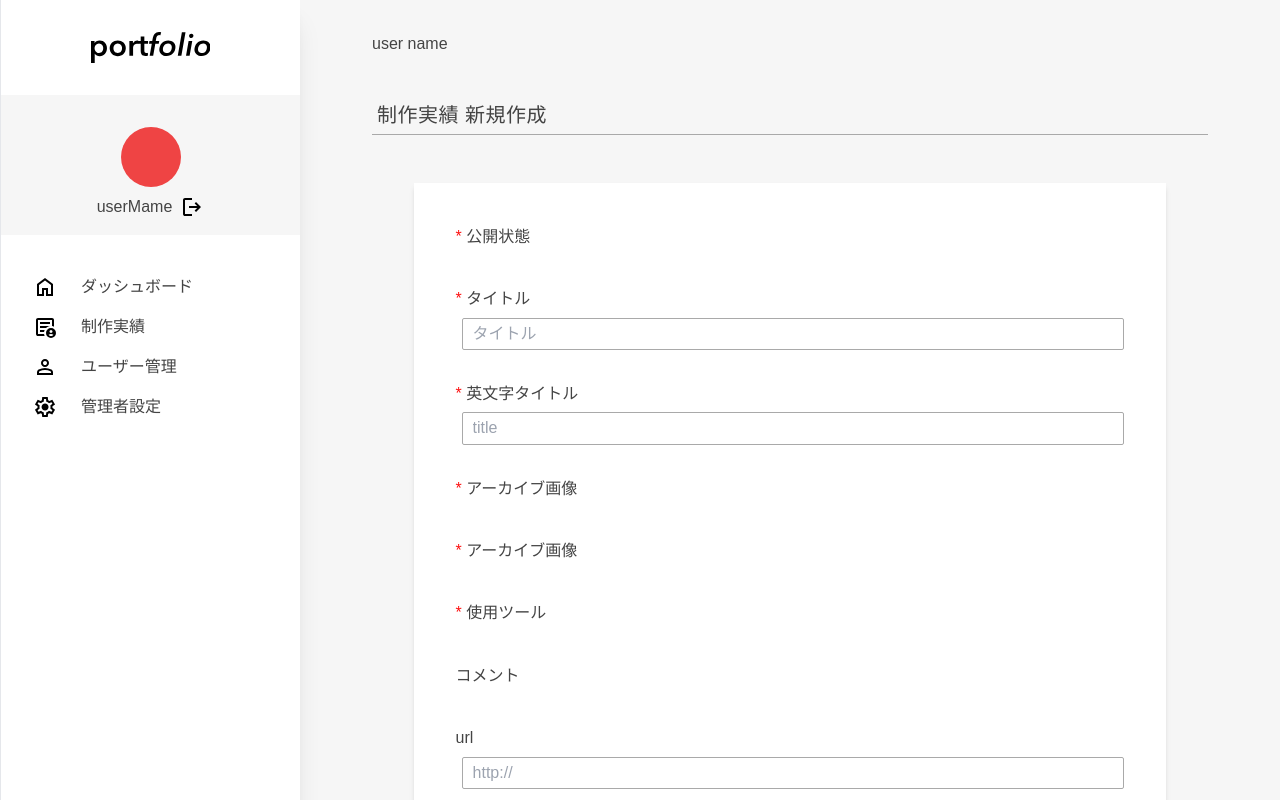
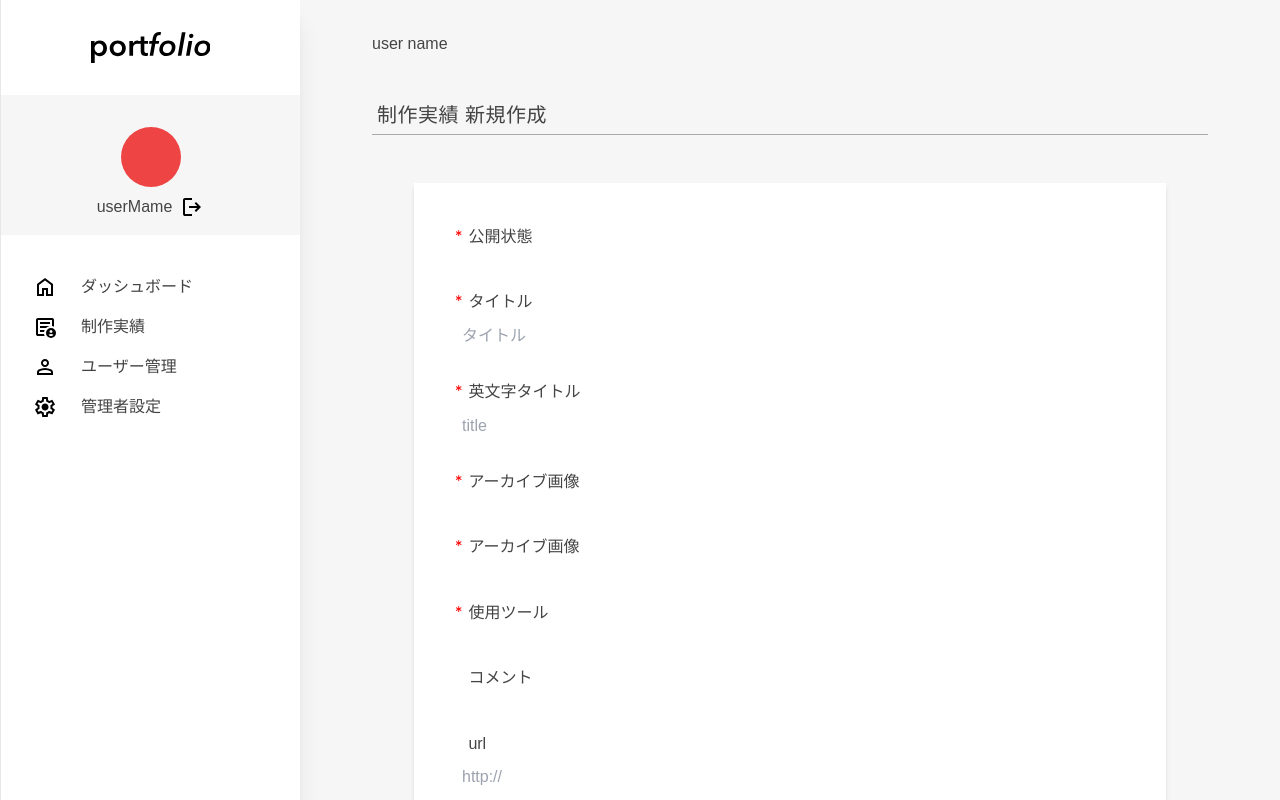
Before and after one commit to norizone/portfolio_admin, a Next.js app: page /works/create in a window 1280 px wide. Shown: the top 800 px of the page. Built offline with nearby package versions, Linux system fonts and the light colour scheme; a web font is replaced by a local one.

Commit message:
update: 入力 component

```diff
--- a/src/components/input/BaseInput.tsx
+++ b/src/components/input/BaseInput.tsx
@@ -8,6 +8,7 @@ export type BaseInputProps = {
   disabled?: boolean
   onChange: (event: React.ChangeEvent<HTMLInputElement>) => void
   value?: string | number
+  inputClassName: string
   inputProps?: InputHTMLAttributes<HTMLInputElement>
 }
 
@@ -20,7 +21,8 @@ export const BaseInput = forwardRef<HTMLInputElement, BaseInputProps>(
       disabled,
       onChange,
       value,
-      ...inputProps
+      inputClassName,
+      inputProps,
     } = props
     return (
       <input
@@ -32,7 +34,7 @@ export const BaseInput = forwardRef<HTMLInputElement, BaseInputProps>(
         value={value}
         {...inputProps}
         ref={ref}
-        className="border border-border w-full py-[.2em] px-[.6em] rounded-sm  font-normal"
+        className={inputClassName}
       />
     )
   }
--- /dev/null
+++ b/src/components/input/ImageInput.tsx
@@ -0,0 +1,26 @@
+import { forwardRef } from 'react'
+import BaseInput, { BaseInputProps } from './BaseInput'
+import { twMerge } from 'tailwind-merge'
+
+export type Props = Omit<BaseInputProps, 'inputClassName' | 'type'> & {
+  customClassName?: string
+}
+
+export const ImageInput = forwardRef<HTMLInputElement, Props>((props, ref) => {
+  const { customClassName, ...baseInputProps } = props
+  return (
+    <BaseInput
+      type="file"
+      inputProps={{
+        accept: '.jpg,.jpeg,.png,.pdf',
+      }}
+      inputClassName={twMerge(
+        'border-none w-full py-[.4em] px-[.6em] rounded-sm font-normal placeholder-fc-placeholder',
+        customClassName
+      )}
+      {...baseInputProps}
+    />
+  )
+})
+
+ImageInput.displayName = 'ImageInput'
--- /dev/null
+++ b/src/components/input/PrimaryInput.tsx
@@ -0,0 +1,26 @@
+import { forwardRef } from 'react'
+import BaseInput, { BaseInputProps } from './BaseInput'
+import { twMerge } from 'tailwind-merge'
+
+export type Props = Omit<BaseInputProps, 'inputClassName'> & {
+  customClassName?: string
+}
+
+export const PrimaryInput = forwardRef<HTMLInputElement, Props>(
+  (props, ref) => {
+    const { customClassName, ...baseInputProps } = props
+
+    return (
+      <BaseInput
+        ref={ref}
+        inputClassName={twMerge(
+          'border border-border w-full py-[.4em] px-[.6em] rounded-sm font-normal placeholder-fc-placeholder',
+          customClassName
+        )}
+        {...baseInputProps}
+      />
+    )
+  }
+)
+
+PrimaryInput.displayName = 'PrimaryInput'
--- /dev/null
+++ b/src/components/textArea/BaseTexArea.tsx
@@ -0,0 +1,42 @@
+'use client'
+import { forwardRef, TextareaHTMLAttributes } from 'react'
+
+export type BaseTextAreaProps = {
+  name: string
+  placeholder?: string
+  disabled?: boolean
+  onChange: (event: React.ChangeEvent<HTMLTextAreaElement>) => void
+  value?: string | number
+  textAreaProps?: TextareaHTMLAttributes<HTMLTextAreaElement>
+  textAreaClassName: string
+}
+
+export const BaseTextArea = forwardRef<HTMLTextAreaElement, BaseTextAreaProps>(
+  (props, ref) => {
+    const {
+      name,
+      placeholder,
+      disabled,
+      onChange,
+      value,
+      textAreaClassName,
+      textAreaProps,
+    } = props
+    return (
+      <textarea
+        name={name}
+        placeholder={placeholder}
+        onChange={onChange}
+        disabled={disabled}
+        value={value}
+        ref={ref}
+        className={textAreaClassName}
+        {...textAreaProps}
+      />
+    )
+  }
+)
+
+BaseTextArea.displayName = 'BaseTextArea'
+
+export default BaseTextArea
--- /dev/null
+++ b/src/components/textArea/PrimaryTextArea.tsx
@@ -0,0 +1,27 @@
+import { forwardRef } from 'react'
+import { twMerge } from 'tailwind-merge'
+import BaseTextArea, { BaseTextAreaProps } from './BaseTexArea'
+
+export type Props = Omit<BaseTextAreaProps, 'textAreaClassName'> & {
+  customClassName?: string
+}
+
+export const PrimaryTextArea = forwardRef<HTMLTextAreaElement, Props>(
+  (props, ref) => {
+    const { customClassName, value, ...baseInputProps } = props
+
+    return (
+      <BaseTextArea
+        ref={ref}
+        value={value}
+        textAreaClassName={twMerge(
+          'border border-border w-full py-[.4em] px-[.6em] rounded-sm  font-normal placeholder-fc-placeholder min-h-[10em]',
+          customClassName
+        )}
+        {...baseInputProps}
+      />
+    )
+  }
+)
+
+PrimaryTextArea.displayName = 'PrimaryTextArea'
--- a/src/components/textBlock/ErrorMessage.tsx
+++ b/src/components/textBlock/ErrorMessage.tsx
@@ -8,6 +8,8 @@ export type WarningMessageProps = {
 export const WarningMessage = (props: WarningMessageProps) => {
   const { errorMessage = '', className } = props
   return (
-    <p className={twMerge('text-xs text-error', className)}>{errorMessage}</p>
+    <span className={twMerge('text-xs text-error', className)}>
+      {errorMessage}
+    </span>
   )
 }
--- a/src/components/textBlock/FormLabel.tsx
+++ b/src/components/textBlock/FormLabel.tsx
@@ -10,15 +10,15 @@ type Props = LabelTextProps &
 export const FormLabel = (props: Props) => {
   const { errorMessage, children, ...labelProps } = props
   return (
-    <label className="flex gap-[.2em] flex-col relative">
+    <div className="flex gap-[.4em] flex-col relative">
       <LabelText {...labelProps} />
       {children}
       {errorMessage && (
         <WarningMessage
           errorMessage={errorMessage}
-          className="absolute bottom-[-1.6em]"
+          className="absolute bottom-[-1.8em] ml-[1em]"
         />
       )}
-    </label>
+    </div>
   )
 }
--- a/src/components/textBlock/LabelText.tsx
+++ b/src/components/textBlock/LabelText.tsx
@@ -1,24 +1,39 @@
 import clsx from 'clsx'
-import { ReactNode } from 'react'
+import { ElementType, LabelHTMLAttributes, ReactNode } from 'react'
 import { twMerge } from 'tailwind-merge'
 
 export type LabelTextProps = {
   label: string
+  as?: ElementType
   lang?: 'jp' | 'en'
   required?: boolean
+  labelClassName?: string
+  labelProps?: LabelHTMLAttributes<HTMLLabelElement>
 }
 
 export const LabelText = (props: LabelTextProps) => {
-  const { label, lang = 'jp', required = false } = props
+  const {
+    as: CustomTag = 'label',
+    label,
+    lang = 'jp',
+    required = false,
+    labelClassName,
+    labelProps,
+  } = props
   return (
-    <p
-      className={twMerge(
-        'w-full font-normal',
-        clsx(lang === 'en' && 'font-en')
+    <CustomTag className="grid grid-cols-[.8em_1fr]" {...labelProps}>
+      {required ? (
+        <strong aria-label="必須" className="text-error font-en">
+          *
+        </strong>
+      ) : (
+        <span></span>
       )}
-    >
-      {required && <span className="text-error">* </span>}
-      <span>{label}</span>
-    </p>
+      <span
+        className={twMerge(clsx(lang === 'en' && 'font-en'), labelClassName)}
+      >
+        {label}
+      </span>
+    </CustomTag>
   )
 }
```
